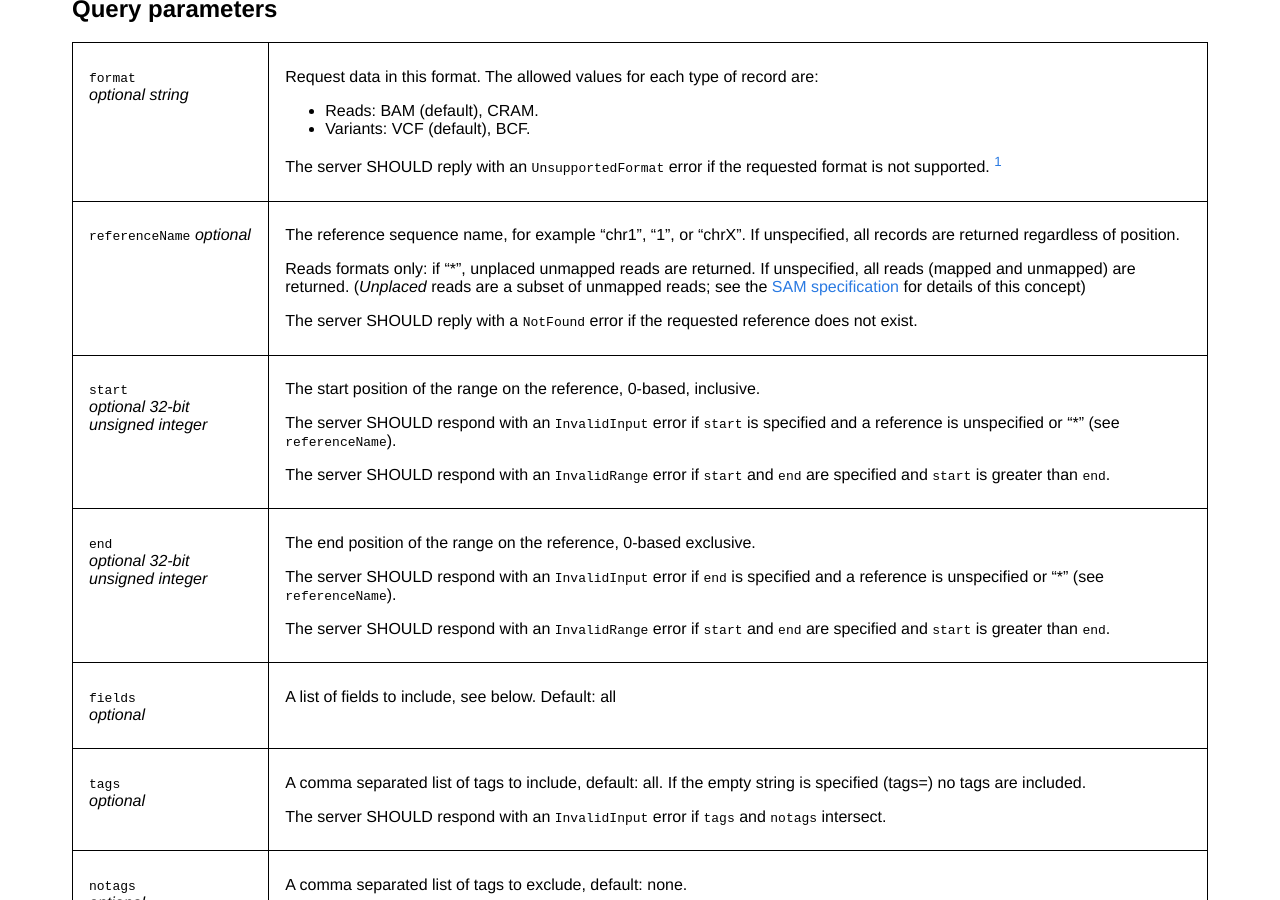
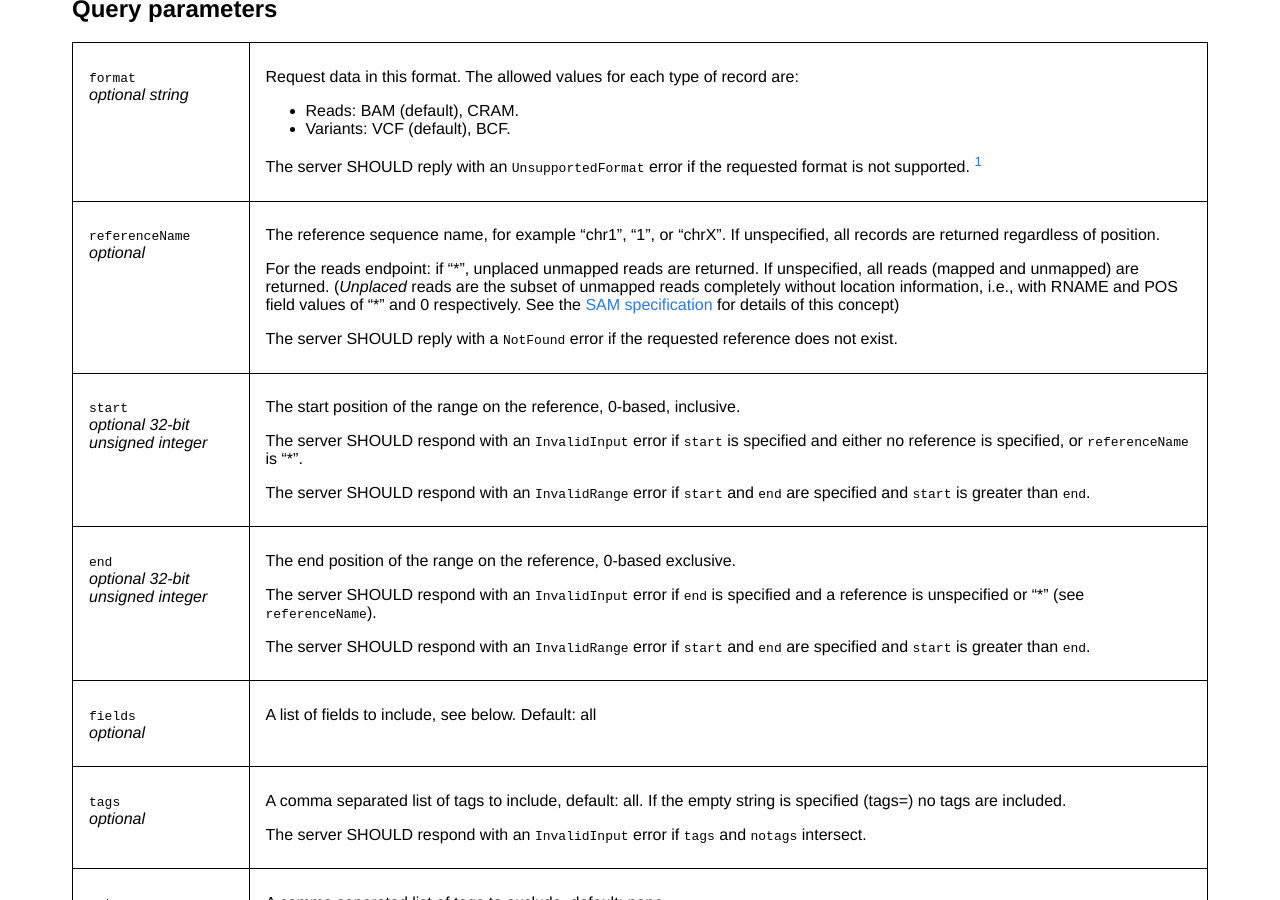
Before and after one commit to samtools/hts-specs, a Jekyll site: the page built from htsget.md, in a window 1280 px wide and 900 px high, scrolled down 2802 px. Built offline with Jekyll 4.4.1, drawn with Linux system fonts in a browser that asks for light colours.

Commit message:
incorporate @jmarshall suggestions

```diff
--- a/htsget.md
+++ b/htsget.md
@@ -167,7 +167,7 @@ _optional_
 </td><td>
 The reference sequence name, for example "chr1", "1", or "chrX". If unspecified, all records are returned regardless of position.
 
-Reads formats only: if "\*", unplaced unmapped reads are returned. If unspecified, all reads (mapped and unmapped) are returned. (*Unplaced* reads are a subset of unmapped reads; see the [SAM specification](http://samtools.github.io/hts-specs/SAMv1.pdf) for details of this concept)
+For the reads endpoint: if "\*", unplaced unmapped reads are returned. If unspecified, all reads (mapped and unmapped) are returned. (*Unplaced* reads are the subset of unmapped reads completely without location information, i.e., with RNAME and POS field values of "*" and 0 respectively. See the [SAM specification](http://samtools.github.io/hts-specs/SAMv1.pdf) for details of this concept)
 
 The server SHOULD reply with a `NotFound` error if the requested reference does not exist.
 </td></tr>
@@ -177,7 +177,7 @@ _optional 32-bit unsigned integer_
 </td><td>
 The start position of the range on the reference, 0-based, inclusive.
 
-The server SHOULD respond with an `InvalidInput` error if `start` is specified and a reference is unspecified or "\*" (see `referenceName`).
+The server SHOULD respond with an `InvalidInput` error if `start` is specified and either no reference is specified, or `referenceName` is "\*".
 
 The server SHOULD respond with an `InvalidRange` error if `start` and `end` are specified and `start` is greater than `end`.
 </td></tr>
```
